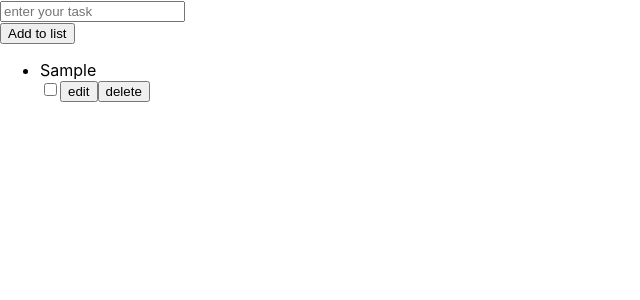
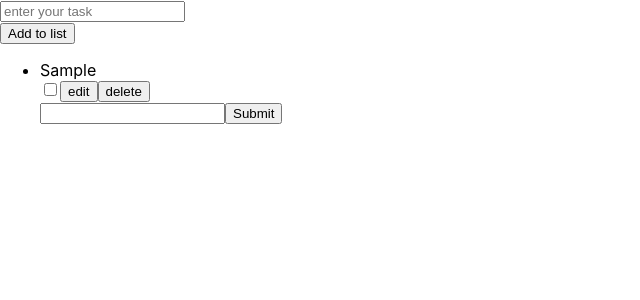
Before and after one commit to ntelio96/to-do-list, a React (Create React App) app: page / in a window 1280 px wide. Both pictures are taken after typing "Sample" into the empty fields and a click on the button "Add to list". Shown: the top 300 px of the page, without its empty margins (0-640 px from the left). Built offline with nearby package versions, Linux system fonts and the light colour scheme.

Commit message:
need to debug editing

```diff
--- a/src/Components/EditList/EditList.jsx
+++ b/src/Components/EditList/EditList.jsx
@@ -1,12 +1,16 @@
 import React from "react";
 import "./edit-list.css";
 
-function EditList() {
+function EditList({ editTodoList, setEditText, editText }) {
   return (
     <div className="edit__list-container">
       <form className="edit__list-form">
-        <input type="text" />
-        <button>Submit</button>
+        <input
+          type="text"
+          value={editText}
+          onChange={(e) => setEditText(e.target.value)}
+        />
+        <button onClick={editTodoList}>Submit</button>
       </form>
     </div>
   );
--- a/src/Components/ListItem/ListItem.jsx
+++ b/src/Components/ListItem/ListItem.jsx
@@ -2,7 +2,16 @@ import React from "react";
 import { useState } from "react";
 import EditList from "../EditList/EditList";
 
-function ListItem({ createToDo, deleteItem, toggleComplete }) {
+function ListItem({
+  createToDo,
+  deleteItem,
+  toggleComplete,
+  editTodoList,
+  setEditTodo,
+  editTodo,
+  setEditText,
+  editText,
+}) {
   return (
     <>
       <div className="list__item-container">
@@ -17,8 +26,14 @@ function ListItem({ createToDo, deleteItem, toggleComplete }) {
                     onChange={() => toggleComplete(item.id)}
                     checked={item.completed}
                   />
-                  <button>edit</button>
+                  <button onChange={setEditTodo(item.id)}>edit</button>
                   <button onClick={() => deleteItem(item)}>delete</button>
+                  {}
+                  <EditList
+                    editTodoList={editTodoList}
+                    setEditText={setEditText}
+                    editText={editText}
+                  />
                 </>
               ))}
             </ul>
--- a/src/Components/ToDoList/ToDoList.jsx
+++ b/src/Components/ToDoList/ToDoList.jsx
@@ -22,10 +22,10 @@ function ToDoList() {
     setListItem("");
   };
 
-  useEffect(() => {
-    const saveList = [...createToDo];
-    localStorage.setItem("createdList", JSON.stringify(saveList));
-  }, [createToDo]);
+  // useEffect(() => {
+  //   const saveList = [...createToDo];
+  //   localStorage.setItem("createdList", JSON.stringify(saveList));
+  // }, [createToDo]);
 
   // delete to do out of the list
   const deleteItem = (item) => {
@@ -42,6 +42,19 @@ function ToDoList() {
         return todo;
       })
     );
+  };
+
+  // more readable example
+  const editTodoList = (id) => {
+    const updatedTodos = [...createToDo].map((todo) => {
+      if (todo.id === id) {
+        todo.text = editText;
+      }
+      return todo;
+    });
+    setcreateToDo(updatedTodos);
+    setEditTodo(null);
+    setEditText("");
   };
 
   return (
@@ -61,6 +74,11 @@ function ToDoList() {
           createToDo={createToDo}
           deleteItem={deleteItem}
           toggleComplete={toggleComplete}
+          editTodoList={editTodoList}
+          setEditTodo={setEditTodo}
+          setEditText={setEditText}
+          editText={editText}
+          editTodo={editTodo}
         />
       </div>
     </>
```
